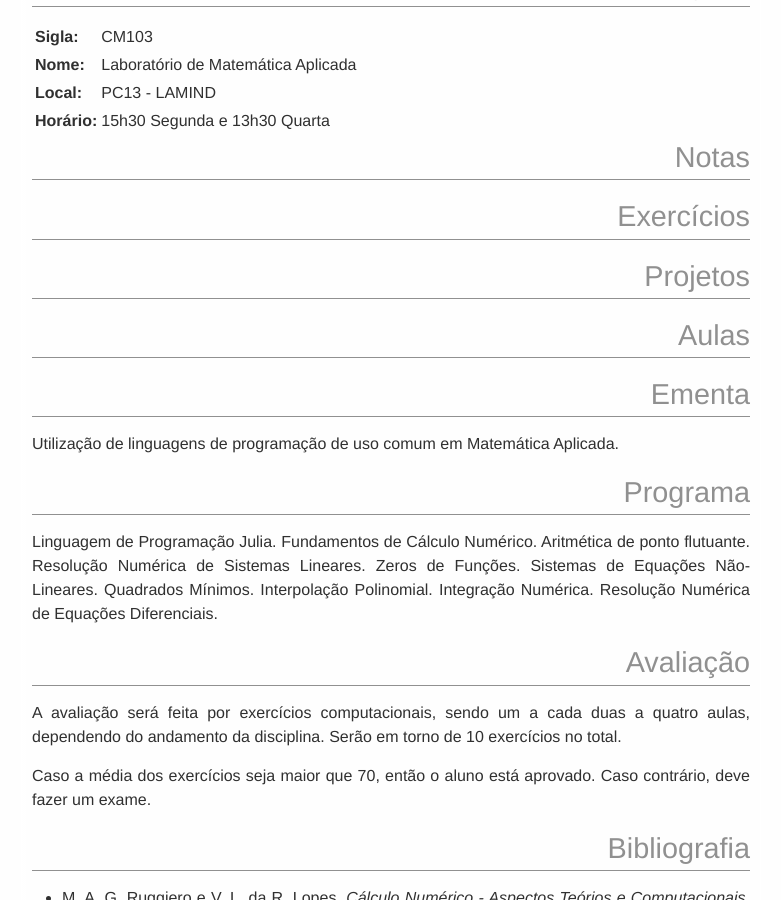
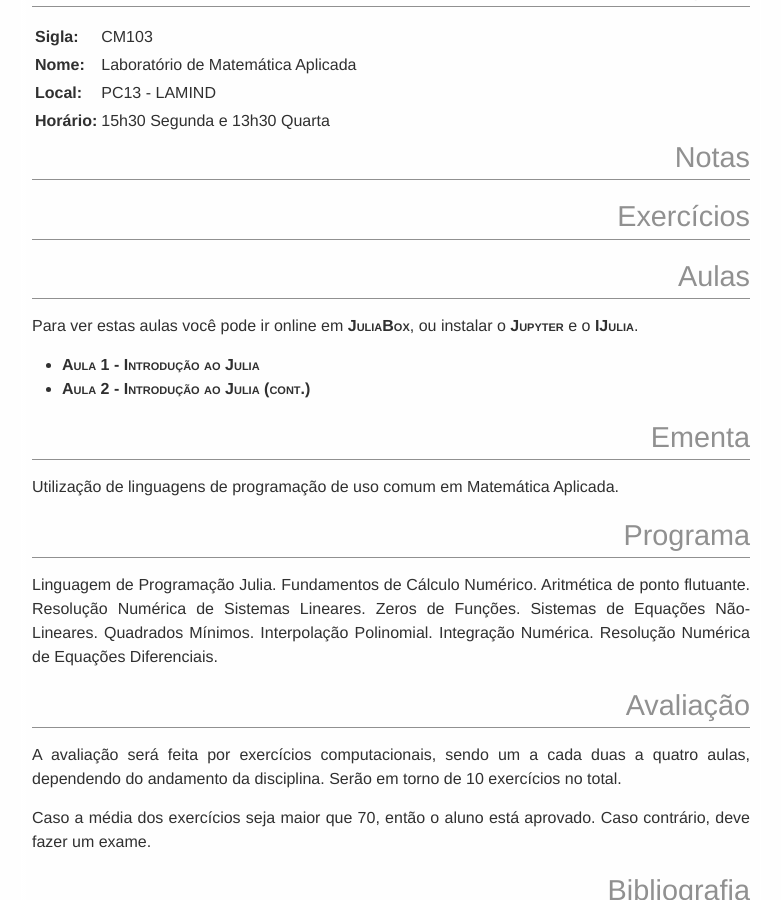
Before and after one commit to abelsiqueira/abelsiqueira.github.io-old, a Jekyll site: the page built from disciplinas/cm103-2016s2.md, in a window 1280 px wide and 900 px high, scrolled down 510 px. Shown: the whole window, without its empty margins (249-1030 px from the left). Built offline with Jekyll 4.4.1, drawn with Linux system fonts in a browser that asks for light colours.

Commit message:
Adiciona notebooks

```diff
--- a/disciplinas/cm103-2016s2.md
+++ b/disciplinas/cm103-2016s2.md
@@ -17,9 +17,15 @@ tag:        2016s2
 
 # Exercícios
 
-# Projetos
+# Aulas
 
-# Aulas
+Para ver estas aulas você pode ir online em
+[JuliaBox](https://www.juliabox.org),
+ou instalar o [Jupyter](https://jupyter.org/) e o
+[IJulia](https://github.com/JuliaLang/IJulia.jl).
+
+  - [Aula 1 - Introdução ao Julia]({{ site.baseurl }}/disciplinas/cm103/01-intro-julia.ipynb)
+  - [Aula 2 - Introdução ao Julia (cont.)]({{ site.baseurl }}/disciplinas/cm103/02-intro-julia-cont.ipynb)
 
 # Ementa
 
```
Also changed, not shown: disciplinas/cm114-2016s2.md (+3 -0 lines), 4 other files.
